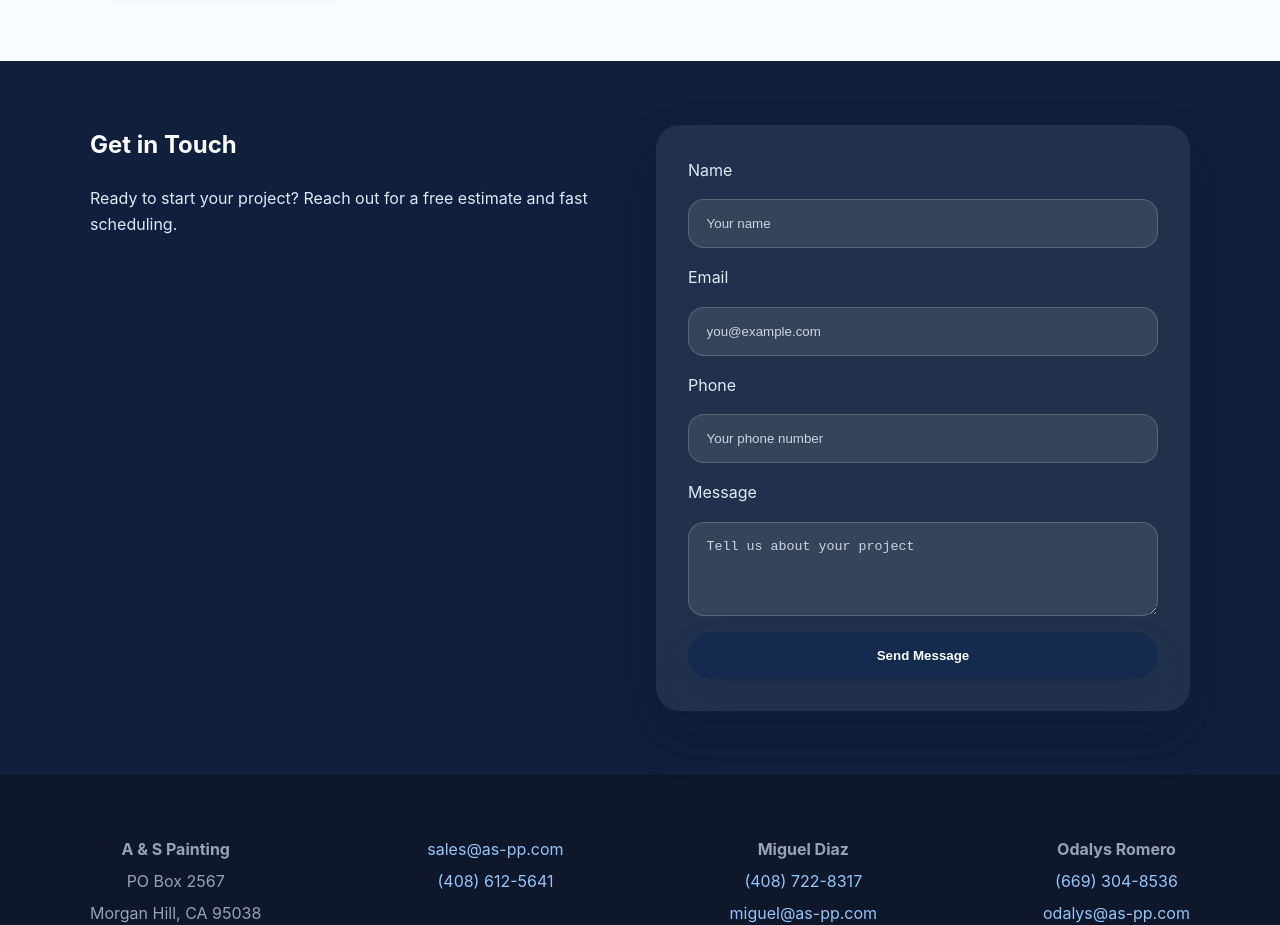
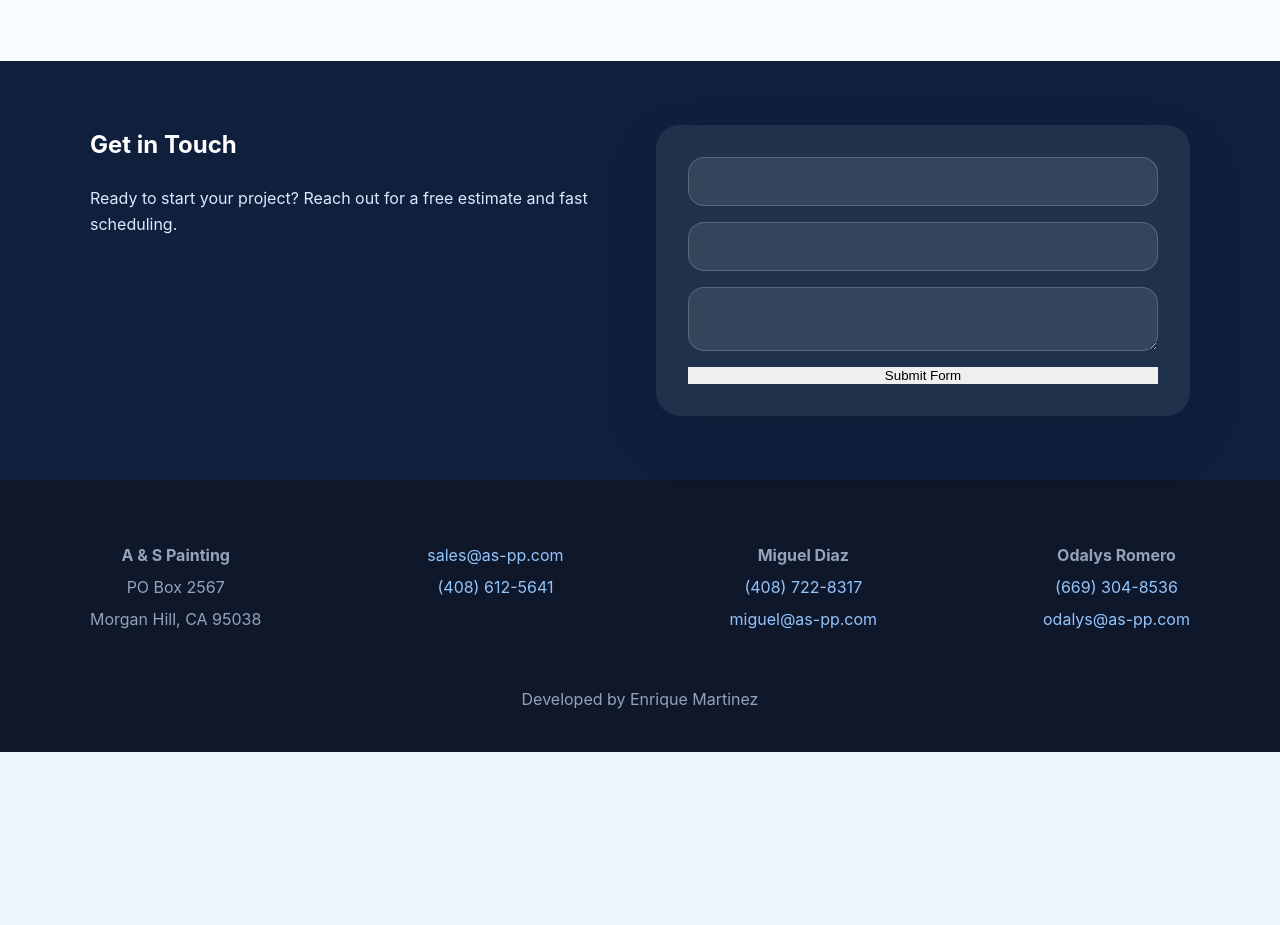
Before and after one commit to kikidevs2/A-SWebsite, a plain HTML site: page index.html in a window 1280 px wide. Shown: the part 6048-6973 px from the top of the page. After the commit the page ends 6800 px from the top, so only its background shows below. Drawn offline with nearby package versions, Linux system fonts and the light colour scheme.

Commit message:
Update index.html

```diff
--- a/index.html
+++ b/index.html
@@ -306,19 +306,16 @@
           <h2>Get in Touch</h2>
           <p>Ready to start your project? Reach out for a free estimate and fast scheduling.</p>
         </div>
-        <form action="https://api.web3forms.com/submit" method="POST">
-          <input type="hidden" name="access_key" value="2f643cbf-80f5-464b-a976-0101b0004b15" />
-          <input type="hidden" name="subject" value="New Estimate Request - A&S Painting" />
-          <label for="name">Name</label>
-          <input type="text" id="name" name="name" placeholder="Your name" required />
-          <label for="email">Email</label>
-          <input type="email" id="email" name="email" placeholder="you@example.com" required />
-          <label for="phone">Phone</label>
-          <input type="text" id="phone" name="phone" placeholder="Your phone number" />
-          <label for="message">Message</label>
-          <textarea id="message" name="message" rows="4" placeholder="Tell us about your project" required></textarea>
-          <button type="submit" class="btn-primary">Send Message</button>
-        </form>
+
+  <form action="https://api.web3forms.com/submit" method="POST">
+    <input type="hidden" name="access_key" value="50977957-250f-4d4c-a49e-91fc58164a94">
+    <input type="text" name="name" required>
+    <input type="email" name="email" required>
+    <textarea name="message" required></textarea>
+    <button type="submit">Submit Form</button>
+</form>
+
+
       </div>
     </section>
   </main>
```
